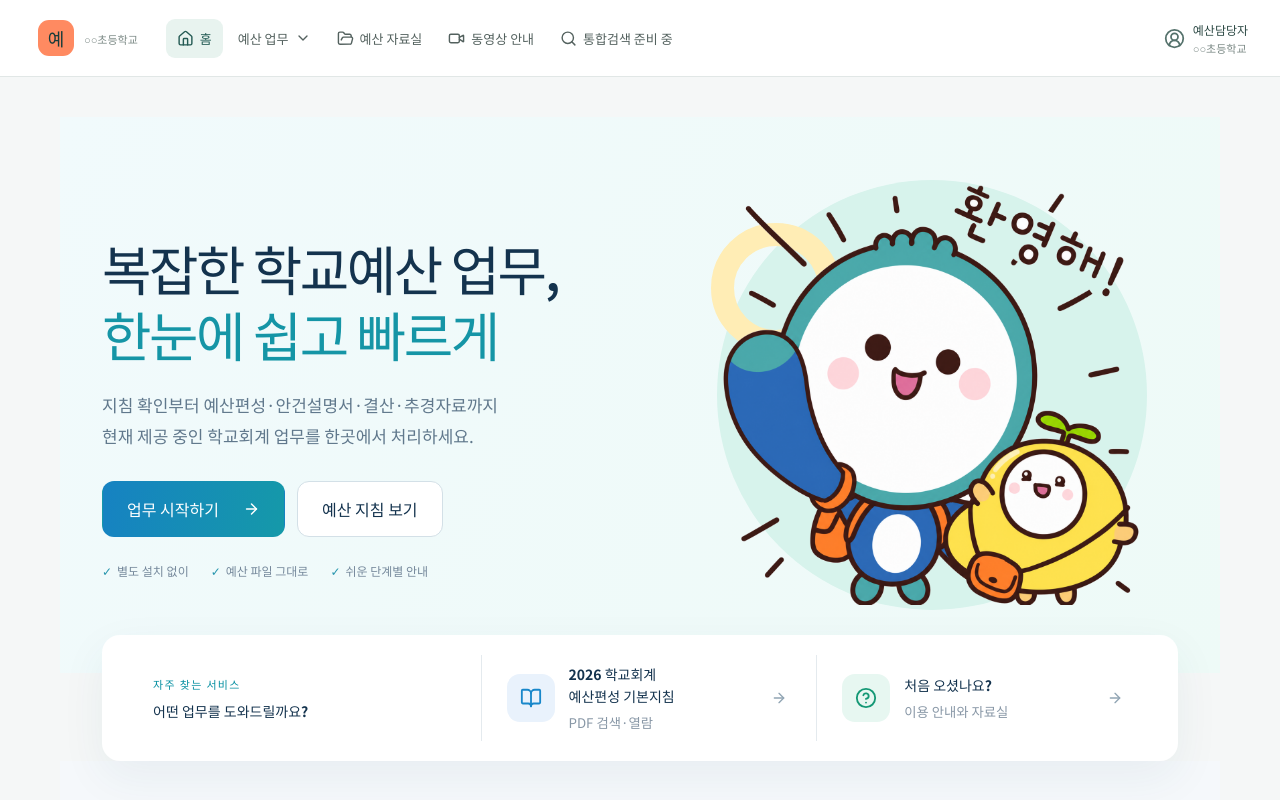
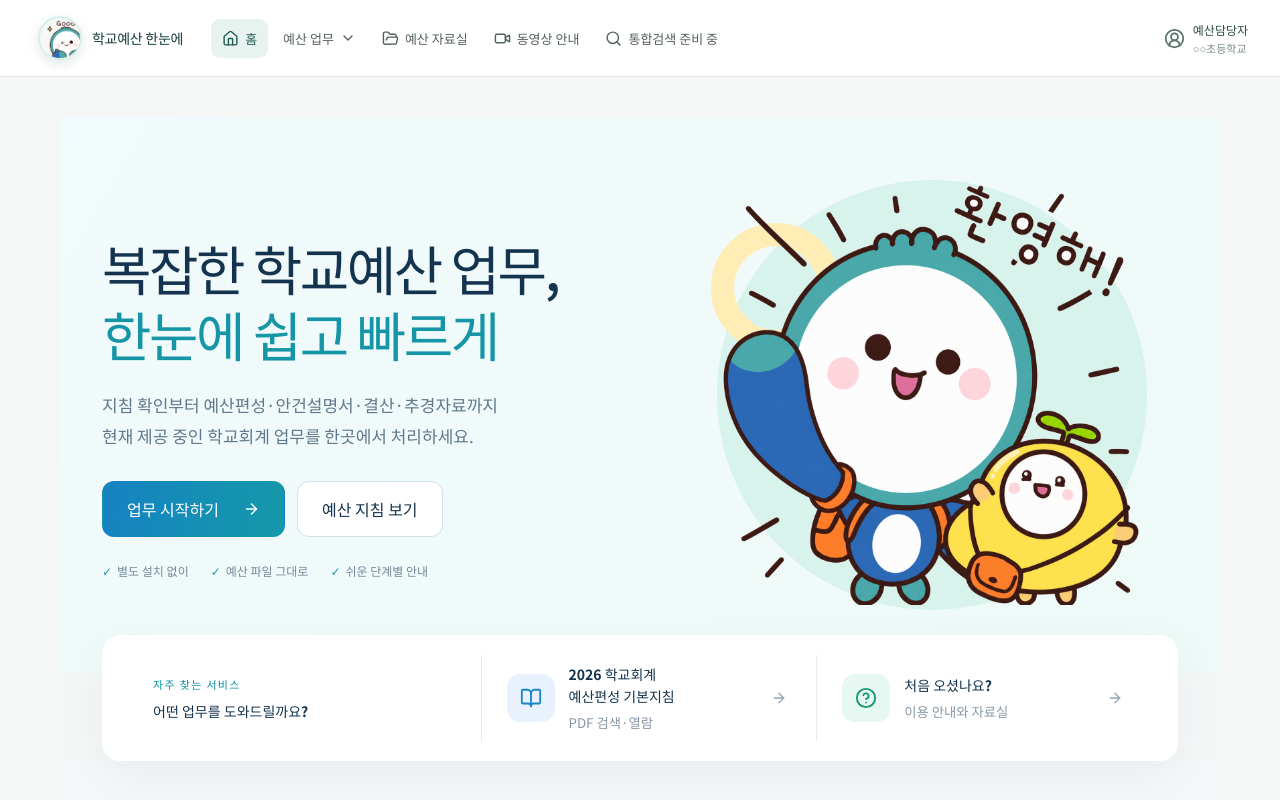
Before and after one commit to lovingculture/schoolbudget, a React (Vite) app: page / in a window 1280 px wide. Shown: the top 800 px of the page. Built offline with nearby package versions, Linux system fonts and the light colour scheme.

Commit message:
style: add character portal logo

```diff
--- a/src/components/PortalHeader.tsx
+++ b/src/components/PortalHeader.tsx
@@ -67,10 +67,10 @@ export function PortalHeader({
           aria-label="학교예산 한눈에 홈으로"
           onClick={() => navigate("home")}
         >
-          <span className="brandmark" aria-hidden="true">예</span>
-          <span>
-            <small>{schoolName}</small>
+          <span className="portal-brand-character">
+            <img src="/characters/cards/main-budget-good.png" alt="서울시교육청 캐릭터" />
           </span>
+          <strong className="portal-brand-title">학교예산 한눈에</strong>
         </button>
 
         <button
--- a/src/styles.css
+++ b/src/styles.css
@@ -105,3 +105,30 @@
   background: #f5f8f8;
   font-weight: 800;
 }
+
+.portal-brand-character {
+  display: grid;
+  place-items: center;
+  width: 44px;
+  height: 44px;
+  overflow: hidden;
+  border: 2px solid #d7efeb;
+  border-radius: 50%;
+  background: linear-gradient(145deg, #f2fbf9, #fff4ee);
+  box-shadow: 0 4px 12px rgb(23 59 58 / 12%);
+}
+
+.portal-brand-character img {
+  width: 54px;
+  height: 54px;
+  object-fit: contain;
+  transform: translateY(2px);
+}
+
+.portal-brand-title {
+  color: #173b3a;
+  font-size: 13px;
+  font-weight: 800;
+  letter-spacing: -0.02em;
+  white-space: nowrap;
+}
```
Also changed, not shown: 1 other file (tests, documents, lock files or other folders).
